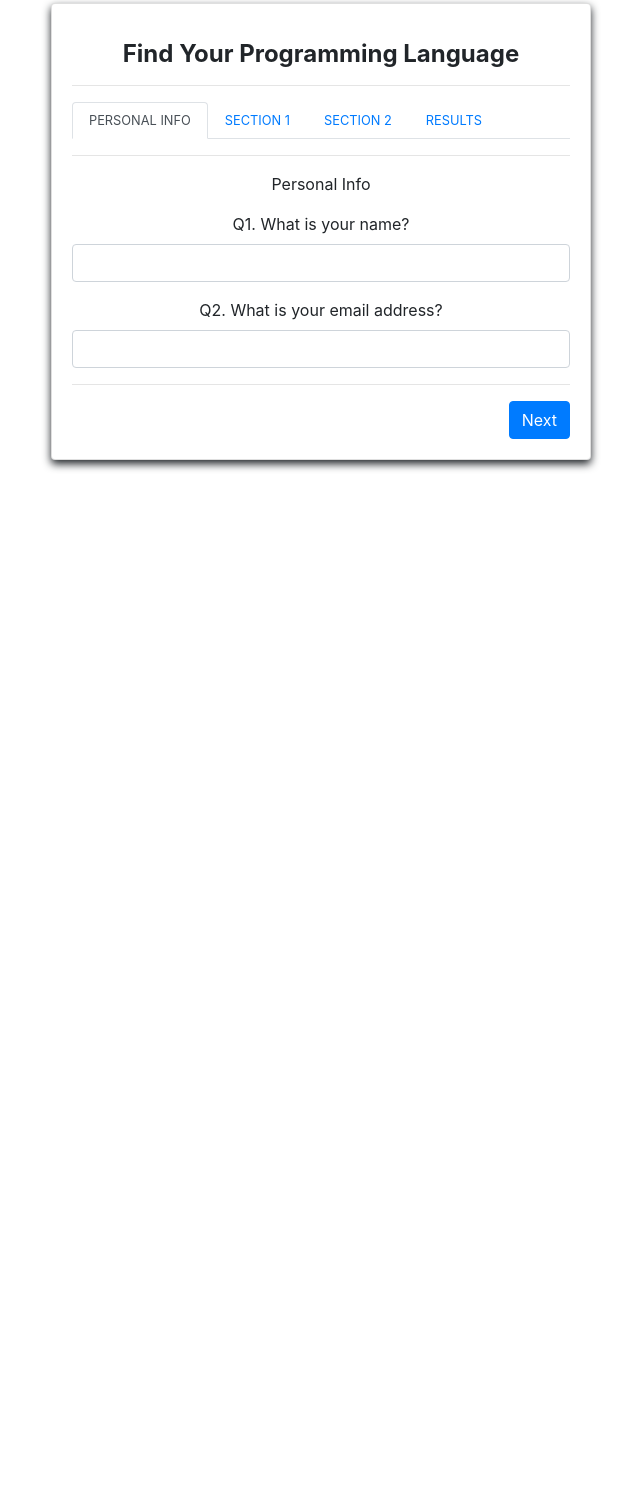
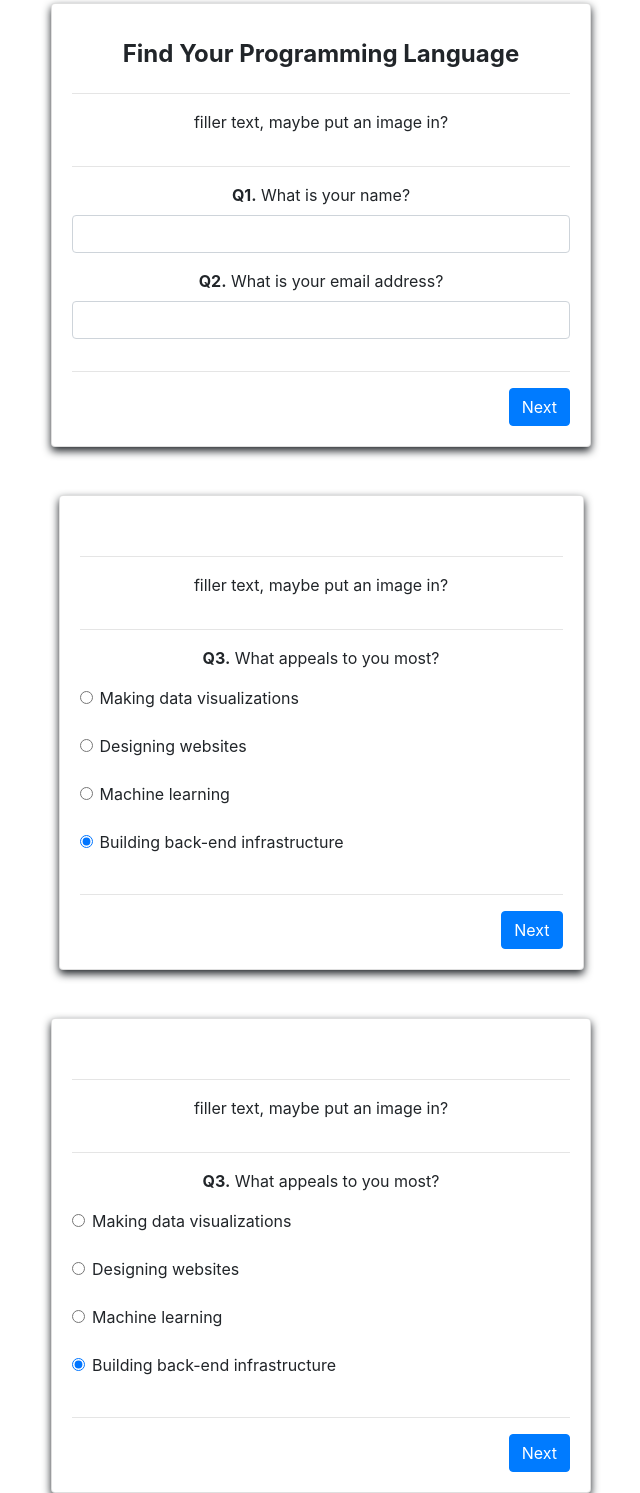
Before and after one commit to Maggie-Mango/Program-Language-Selector, a plain HTML site: page language.html in a window 1280 px wide. Shown: the part 45-1538 px from the top of the page, without its empty margins (319-959 px from the left). Before the commit the page ends 800 px from the top, so only its background shows below. Drawn offline with Linux system fonts and the light colour scheme.

Commit message:
fix html spacing, add radio button questions and a new card.

```diff
--- a/css/styles.css
+++ b/css/styles.css
@@ -1,7 +1,3 @@
 .card {
   box-shadow: 0 4px 8px 0;
 }
-
-#formTwo {
-  display: none;
-}
--- a/js/scripts.js
+++ b/js/scripts.js
@@ -3,14 +3,3 @@
 
 
 $(document).ready(function() {
-  $("#formOne").change(function() {
-    event.preventDefault();
-    $("#formTwo").fadeIn();
-  });
-});
-
-$(function(){
-  jQuery('#input_1_2 input:radio').change(function() {
-      jQuery('#gform_next_button_1_4').trigger('click');
-  });
-});
--- a/language.html
+++ b/language.html
@@ -9,64 +9,121 @@
 </head>
 <body>
   <div class="container mt-5">
-    <div class="row justify-content-md-center">
-      <div class="col-md-6">
-      <div class="card">
-        <div class="card-body card-body-cascade text-center">
-          <h4 class="font-weight-bold text-center mt-3">Find Your Programming Language</h4>
-          <hr>
-
-          <div class="survey-head text-center">
-          <ul id="tabs" class="nav nav-tabs">
-            <li class="nav-item"><a href="" data-target="#personalInfo" data-toggle="tab" class="nav-link small text-uppercase active">Personal Info</a></li>
-            <li class="nav-item"><a href="" data-target="#section1" data-toggle="tab" class="nav-link small text-uppercase">Section 1</a></li>
-            <li class="nav-item"><a href="" data-target="#section2" data-toggle="tab" class="nav-link small text-uppercase">Section 2</a></li>
-            <li class="nav-item"><a href="" data-target="#results" data-toggle="tab" class="nav-link small text-uppercase">Results</a></li>
-          </ul>
-          </div>
-          <hr>
-
-          <div id="tabsContent" class="tab-content">
-            <div id="personalInfo" class="tab-pane fade active show">
-              <p class="text-center">Personal Info</p>
-          <div class="form-group">
-            <label for="firstName">Q1. What is your name?</label>
-            <input type="text" class="form-control" id="firstName">
-          </div>
-          <div class="form-group">
-            <label for="email">Q2. What is your email address?</label>
-            <input type="text" class="form-control" id="email">
-          </div>
-          <hr>
-            <a class="btn btn-primary float-right btn-Next">Next</a>
-          </div>
-        </div>
-      </div>
-    </div>
-
-  <div class="container mt-5">
-    <form id="formTwo">
+    <form id="formOne">
       <div class="row justify-content-md-center">
         <div class="col-md-6">
-        <div class="card">
-          <div class="card-body card-body-cascade text-center">
+          <div class="card card-body card-body-cascade text-center">
             <h4 class="font-weight-bold text-center mt-3">Find Your Programming Language</h4>
             <hr>
             <div class="survey-head text-center">
               <p>filler text, maybe put an image in?</p>
             </div>
             <hr>
-            <p class="text-center">Q2 What interests you the most?</p>
-            <p>
+            <div class="form-group">
+              <label for="Q1"><b>Q1.</b> What is your name?</label>
+              <input id="Q1" class="form-control">
+            </div>
+
+            <div class="form-group">
+              <label for="Q2"><b>Q2.</b> What is your email address?</label>
+              <input id="Q2" class="form-control">
+            </div>
             <hr>
             <div class="survey-footer clearfix">
-              <a type="button" class="btn btn-primary float-right">Next</a>
+              <a type="button" class="btn btn-primary float-right btn1">Next</a>
             </div>
           </div>
         </div>
       </div>
     </form>
+
+
+
+<form id="formTwo">
+  <div class="container mt-5">
+    <div class="row justify-content-md-center">
+      <div class="col-md-6">
+        <div class="card card-body card-body-cascade">
+          <h4 class="font-weight-bold text-center mt-3"></h4>
+          <hr>
+          <div class="survey-head text-center">
+            <p>filler text, maybe put an image in?</p>
+          </div>
+          <hr>
+          <p class="text-center"><b>Q3.</b> What appeals to you most?</p>
+          <div class="form-check mb-4">
+            <input class="form-check-input" name="group1" type="radio" id="radio-q3" value="option1" checked>
+            <label class="form-check-label" for="radio-q3">Making data visualizations</label>
+          </div>
+
+          <div class="form-check mb-4">
+            <input class="form-check-input" name="group1" type="radio" id="radio-q3" value="option1" checked>
+            <label class="form-check-label" for="radio-q3">Designing websites</label>
+          </div>
+
+          <div class="form-check mb-4">
+            <input class="form-check-input" name="group1" type="radio" id="radio-q3" value="option1" checked>
+            <label class="form-check-label" for="radio-q3">Machine learning</label>
+          </div>
+
+          <div class="form-check mb-4">
+            <input class="form-check-input" name="group1" type="radio" id="radio-q3" value="option1" checked>
+            <label class="form-check-label" for="radio-q3">Building back-end infrastructure</label>
+          </div>
+          <hr>
+          <div class="survey-footer clearfix">
+          <a type="submit" class="btn btn-primary float-right">Next</a>
+          </div>
+        </div>
+      </div>
+    </div>
   </div>
+</div>
+</form>
+
+<form id="formThree">
+  <div class="container mt-5">
+    <div class="row justify-content-md-center">
+      <div class="col-md-6">
+        <div class="card card-body card-body-cascade">
+          <h4 class="font-weight-bold text-center mt-3"></h4>
+          <hr>
+          <div class="survey-head text-center">
+            <p>filler text, maybe put an image in?</p>
+          </div>
+          <hr>
+          <p class="text-center"><b>Q3.</b> What appeals to you most?</p>
+          <div class="form-check mb-4">
+            <input class="form-check-input" name="group1" type="radio" id="radio-q3" value="option1" checked>
+            <label class="form-check-label" for="radio-q3">Making data visualizations</label>
+          </div>
+
+          <div class="form-check mb-4">
+            <input class="form-check-input" name="group1" type="radio" id="radio-q3" value="option1" checked>
+            <label class="form-check-label" for="radio-q3">Designing websites</label>
+          </div>
+
+          <div class="form-check mb-4">
+            <input class="form-check-input" name="group1" type="radio" id="radio-q3" value="option1" checked>
+            <label class="form-check-label" for="radio-q3">Machine learning</label>
+          </div>
+
+          <div class="form-check mb-4">
+            <input class="form-check-input" name="group1" type="radio" id="radio-q3" value="option1" checked>
+            <label class="form-check-label" for="radio-q3">Building back-end infrastructure</label>
+          </div>
+          <hr>
+          <div class="survey-footer clearfix">
+          <a type="submit" class="btn btn-primary float-right">Next</a>
+          </div>
+        </div>
+      </div>
+    </div>
+  </div>
+</div>
+</form>
+
+
 
 </body>
 </html>
```
